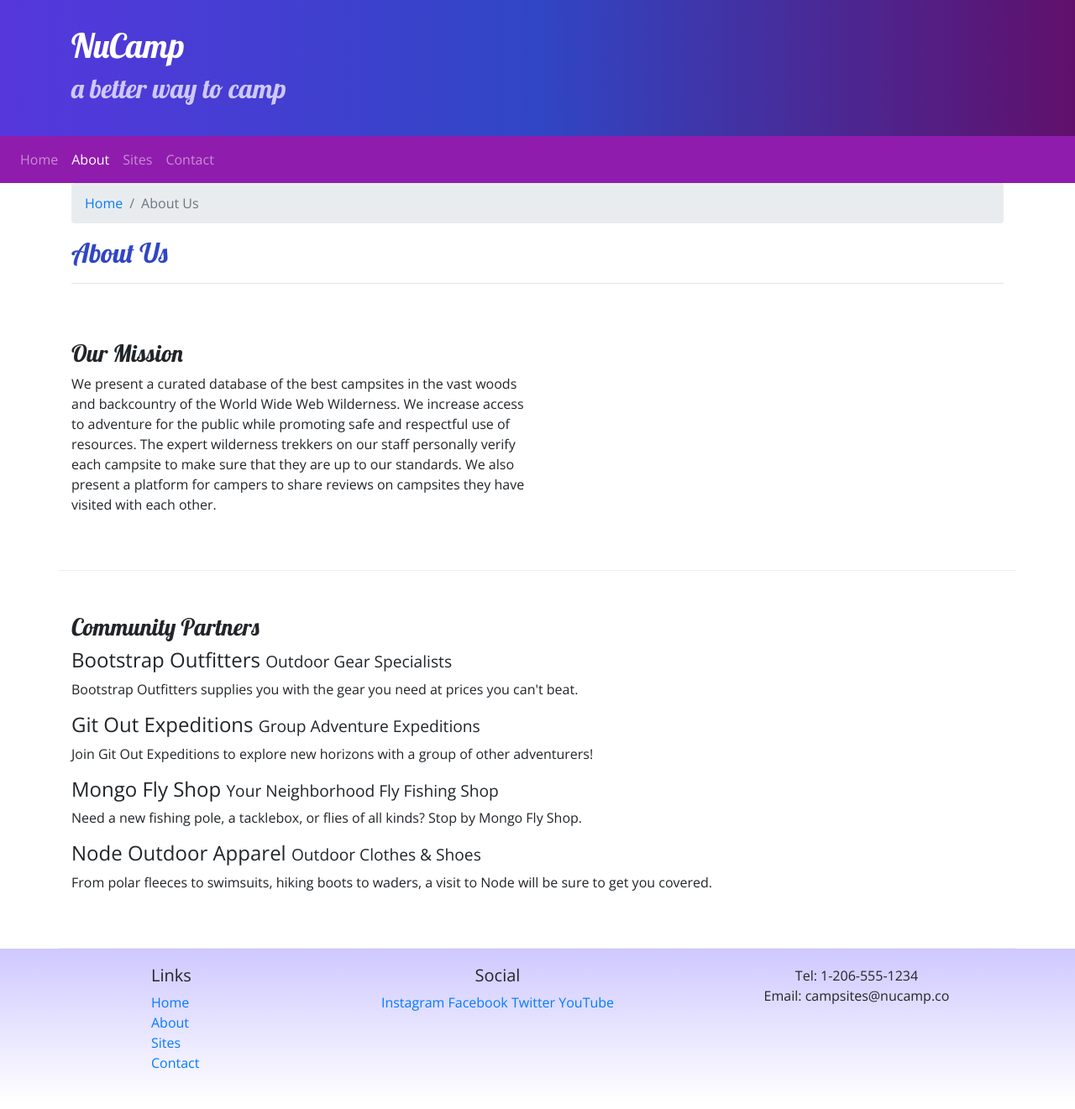
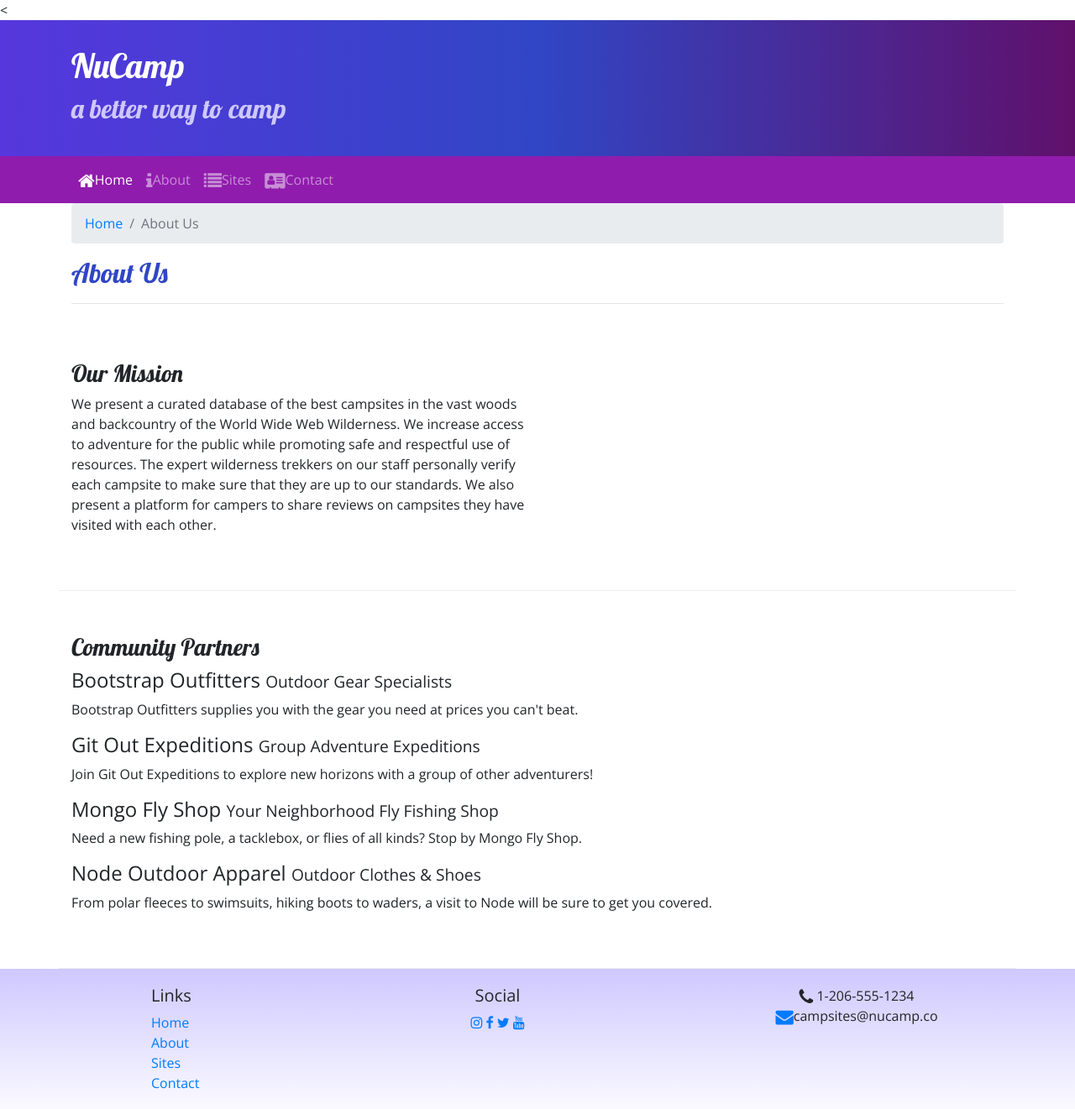
Before and after one commit to eddyhood/nucamp-bootstrap, a website: page aboutus.html in a window 1280 px wide. Shown: the whole page at 84% size. Drawn offline with nearby package versions, Linux system fonts and the light colour scheme.

Commit message:
Icon fonts

```diff
--- a/aboutus.html
+++ b/aboutus.html
@@ -5,9 +5,14 @@
     <!-- Required meta tags always come first -->
     <meta charset="utf-8" />
     <meta name="viewport" content="width=device-width, initial-scale=1" />
-    <link rel="stylesheet" href="node_modules/bootstrap/dist/css/bootstrap.min.css" />
-    <link rel="stylesheet" href="https://fonts.googleapis.com/css?family=Lobster|Open+Sans" />
-    <link rel="stylesheet" href="css/styles.css" />
+
+  < <!-- Bootstrap CSS -->
+  <link rel="stylesheet" href="node_modules/bootstrap/dist/css/bootstrap.min.css" />
+
+  <!--Additional css-->
+  <link rel="stylesheet" href="node_modules/font-awesome/css/font-awesome.min.css" />
+  <link rel="stylesheet" href="https://fonts.googleapis.com/css?family=Lobster|Open+Sans" />
+  <link rel="stylesheet" href="css/styles.css" />
 
     <title>NuCamp: A Better Way To Camp</title>
 </head>
@@ -28,14 +33,14 @@
     <nav class="navbar navbar-expand-sm navbar-dark sticky-top">
         <button class="navbar-toggler ml-auto" type="button" data-toggle="collapse" data-target="#nucampNavbar">
             <span class="navbar-toggler-icon"></span>
+        </button>
         <div class="container">
-            </button>
             <div class="collapse navbar-collapse" id="nucampNavbar">
                 <ul class="navbar-nav">
-                    <li class="nav-item"><a href="index.html" class="nav-link">Home</a></li>
-                    <li class="nav-item active"><a href="#" class="nav-link">About</a></li>
-                    <li class="nav-item"><a href="#" class="nav-link">Sites</a></li>
-                    <li class="nav-item"><a href="#" class="nav-link">Contact</a></li>
+                    <li class="nav-item active"><a href="index.html" class="nav-link"><i class="fa fa-home fa-lg"></i>Home</a></li>
+                    <li class="nav-item"><a href="#" class="nav-link"><i class="fa fa-info fa-lg"></i>About</a></li>
+                    <li class="nav-item"><a href="#" class="nav-link"><i class="fa fa-list fa-lg"></i>Sites</a></li>
+                    <li class="nav-item"><a href="#" class="nav-link"><i class="fa fa-address-card fa-lg"></i>Contact</a></li>
                 </ul>
             </div>
         </div>
@@ -89,14 +94,14 @@
                 </div>
                 <div class="col-6 col-sm-5 text-center">
                     <h5>Social</h5>
-                    <a href="http://instagram.com/">Instagram</a>
-                    <a href="http://facebook.com/">Facebook</a>
-                    <a href="http://twitter.com/">Twitter</a>
-                    <a href="http://youtube.com/">YouTube</a>
+                    <a href="http://instagram.com/"><i class="fa fa-instagram"></i></a>
+                    <a href="http://facebook.com/"><i class="fa fa-facebook"></i></a>
+                    <a href="http://twitter.com/"><i class="fa fa-twitter"></i></a>
+                    <a href="http://youtube.com/"><i class="fa fa-youtube"></i></a>
                 </div>
                 <div class="col-sm-4 text-center">
-                    Tel: 1-206-555-1234<br />
-                    Email: campsites@nucamp.co
+                    <i class="fa fa-phone fa-lg"></i> 1-206-555-1234<br />
+                    <i class="fa fa-envelope fa-lg text-primary"></i>campsites@nucamp.co
                 </div>
            </div>
         </div>
--- a/package.json
+++ b/package.json
@@ -15,6 +15,7 @@
   },
   "dependencies": {
     "bootstrap": "^4.5.2",
+    "font-awesome": "^4.7.0",
     "jquery": "^3.5.1",
     "popper.js": "^1.16.1"
   }
```
Also changed, not shown: index.html (+14 -11 lines), 1 other file.
